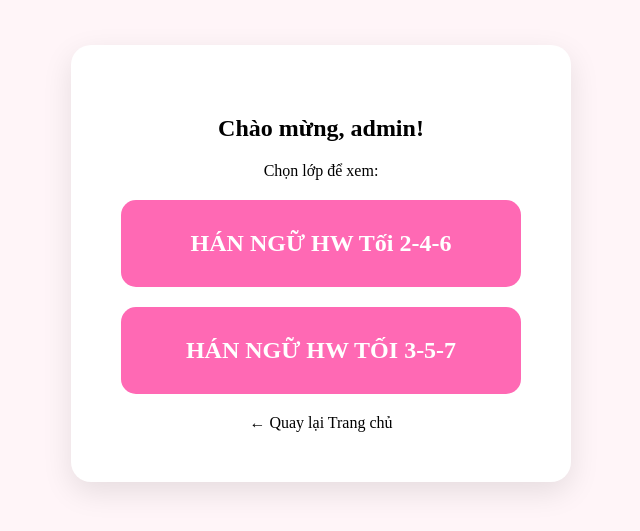
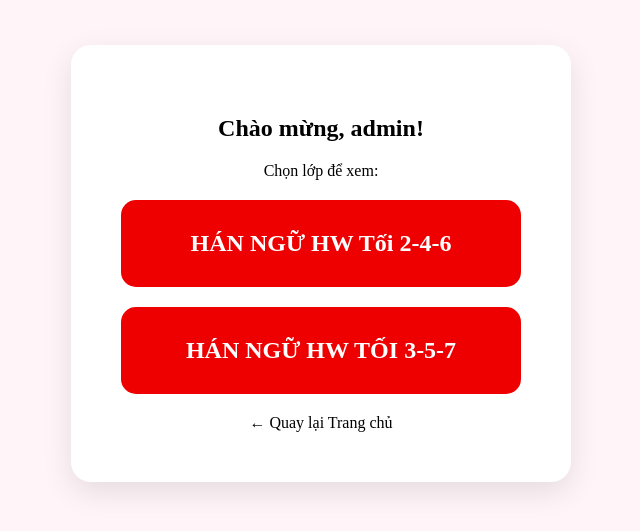
Before and after one commit to vuminhquan069-lgtm/web-hoctiengtrung, a PHP site: page /lophoc.php in a window 1280 px wide. Shown: the part 172-703 px from the top of the page, without its empty margins (319-959 px from the left). Run offline with PHP 8.4, Linux system fonts and the light colour scheme; a user stored in the database is signed in; data comes from the database, SQL or seed files in the repository.

Commit message:
Đổi màu nút lớp học từ hồng sang đỏ

```diff
--- a/lophoc.php
+++ b/lophoc.php
@@ -53,7 +53,7 @@ mysqli_close($conn);
             max-width: 400px; width: 90%;
         }
         .btn-class {
-            display: block; background: #ff69b4;
+            display: block; background: #e00;
             color: white; padding: 30px; border-radius: 15px;
             font-size: 24px; font-weight: bold; margin: 20px 0;
             text-decoration: none;
```
